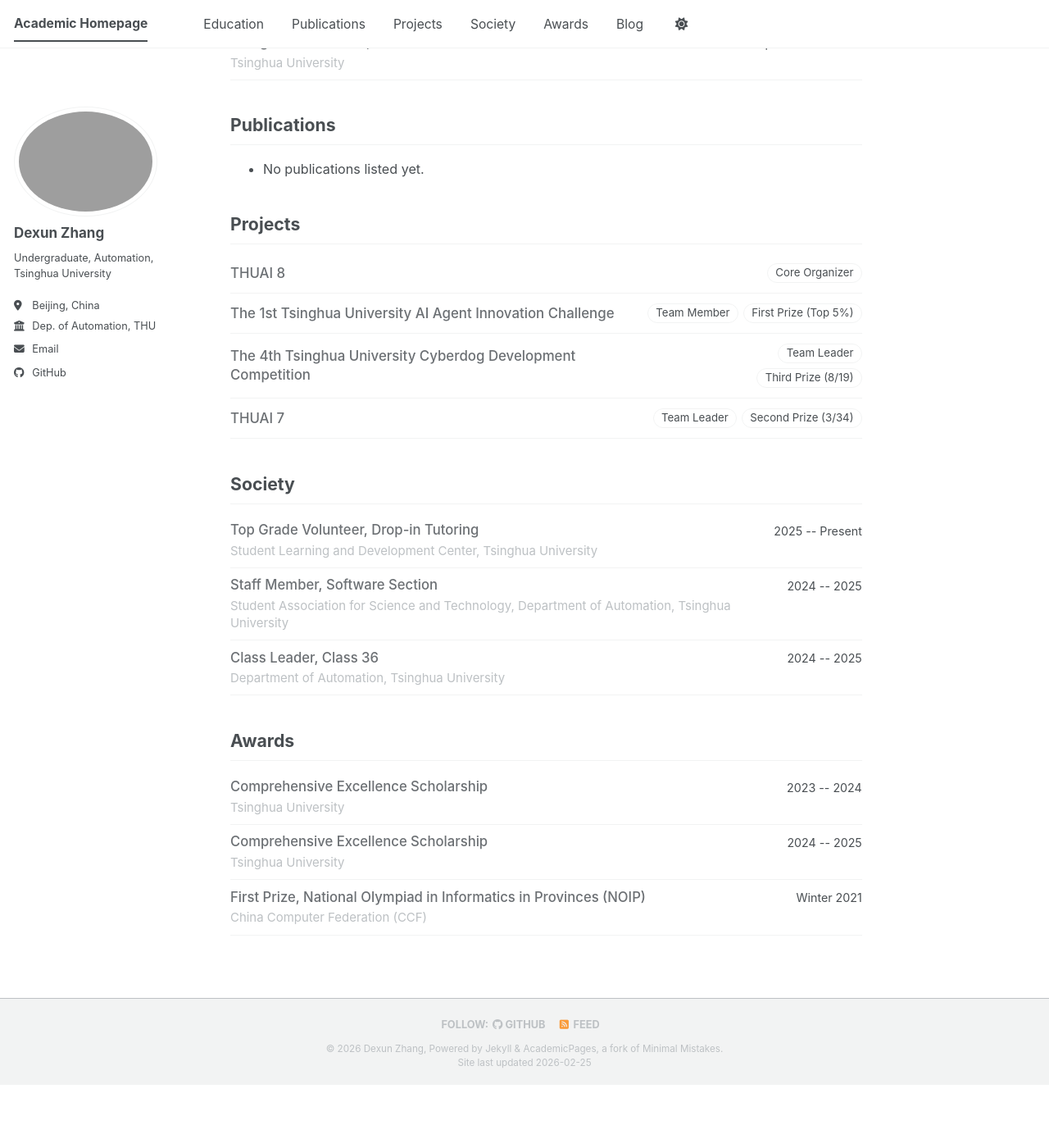
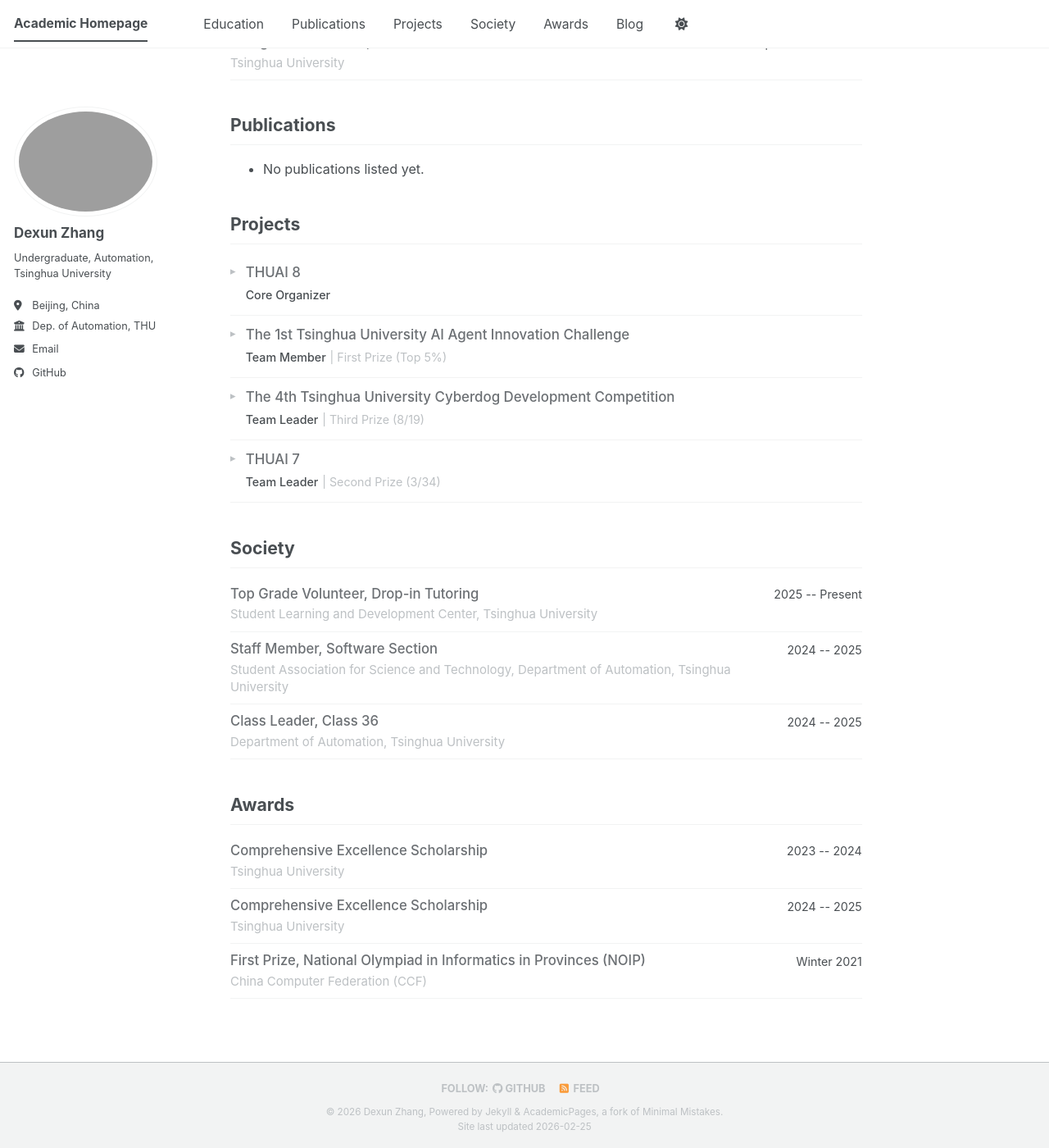
Before and after one commit to PsephurusGladius/academicpages, a Jekyll site: the page built from _pages/about.md, in a window 1280 px wide and 1400 px high, scrolled down 193 px. Shown: the whole window at 82% size. Built offline with Jekyll 4.4.1, drawn with Linux system fonts in a browser that asks for light colours; our own code applies the rules of GitHub Pages for plain Markdown files; a script bundle is joined from its source files by our own code; library files that are not in the unit come from our copies; before the commit the page ends 1516 px from its top, so only the background shows below that.

Commit message:
Restyle project meta as inline secondary text

```diff
--- a/_sass/layout/_page.scss
+++ b/_sass/layout/_page.scss
@@ -151,19 +151,33 @@
 
   .cv-expand__summary {
     list-style: none;
-    display: flex;
-    justify-content: space-between;
-    align-items: center;
-    gap: 0.8rem;
+    display: block;
     padding: 0.45rem 0;
     cursor: pointer;
+    position: relative;
+    padding-left: 1.1rem;
   }
 
   .cv-expand__summary::-webkit-details-marker {
     display: none;
   }
 
+  .cv-expand__summary::before {
+    content: "▸";
+    position: absolute;
+    left: 0;
+    top: 0.46rem;
+    font-size: 0.78em;
+    color: var(--global-text-color-light);
+    transition: transform 0.15s ease-in-out;
+  }
+
+  .cv-expand[open] .cv-expand__summary::before {
+    transform: rotate(90deg);
+  }
+
   .cv-expand__title {
+    display: block;
     font-size: 0.99em;
     font-weight: 550;
     color: color-mix(in srgb, var(--global-text-color) 70%, var(--global-text-color-light));
@@ -171,20 +185,28 @@
   }
 
   .cv-expand__meta {
-    display: inline-flex;
-    gap: 0.35rem;
-    flex-wrap: wrap;
-    justify-content: flex-end;
+    display: block;
+    margin-top: 0.18rem;
   }
 
   .cv-expand__badge {
-    font-size: 0.78em;
+    font-size: 0.84em;
     font-weight: 400;
+    color: var(--global-text-color-light);
+    border: 0;
+    border-radius: 0;
+    padding: 0;
+    white-space: normal;
+  }
+
+  .cv-expand__badge:first-child {
     color: var(--global-text-color);
-    border: 1px solid var(--global-border-color);
-    border-radius: 999px;
-    padding: 0.07rem 0.55rem;
-    white-space: nowrap;
+    font-weight: 500;
+  }
+
+  .cv-expand__badge + .cv-expand__badge::before {
+    content: " | ";
+    color: var(--global-text-color-light);
   }
 
   .cv-expand__content {
@@ -212,13 +234,7 @@
     }
 
     .cv-expand__summary {
-      flex-direction: column;
-      align-items: flex-start;
-      gap: 0.35rem;
-    }
-
-    .cv-expand__meta {
-      justify-content: flex-start;
+      padding-left: 1rem;
     }
   }
 }
```
